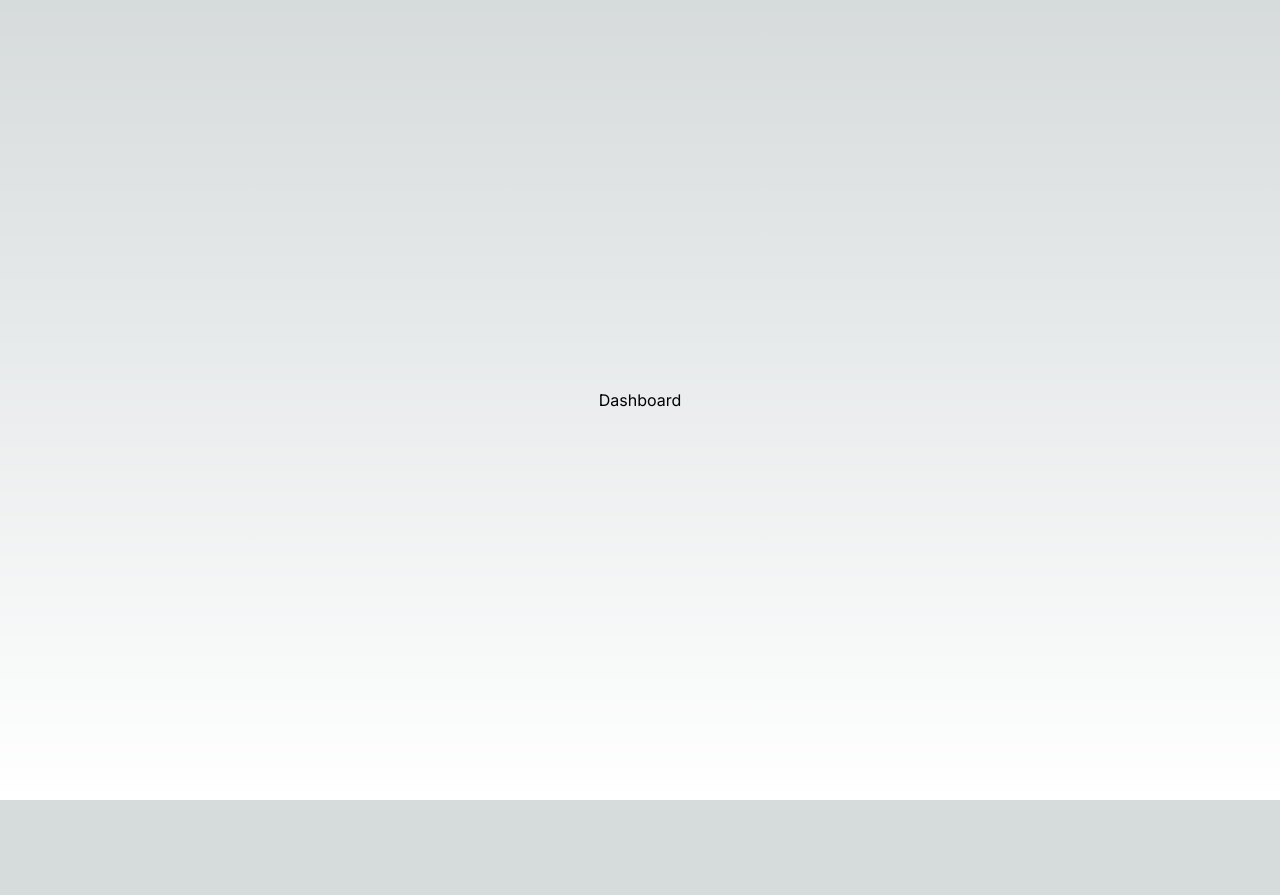
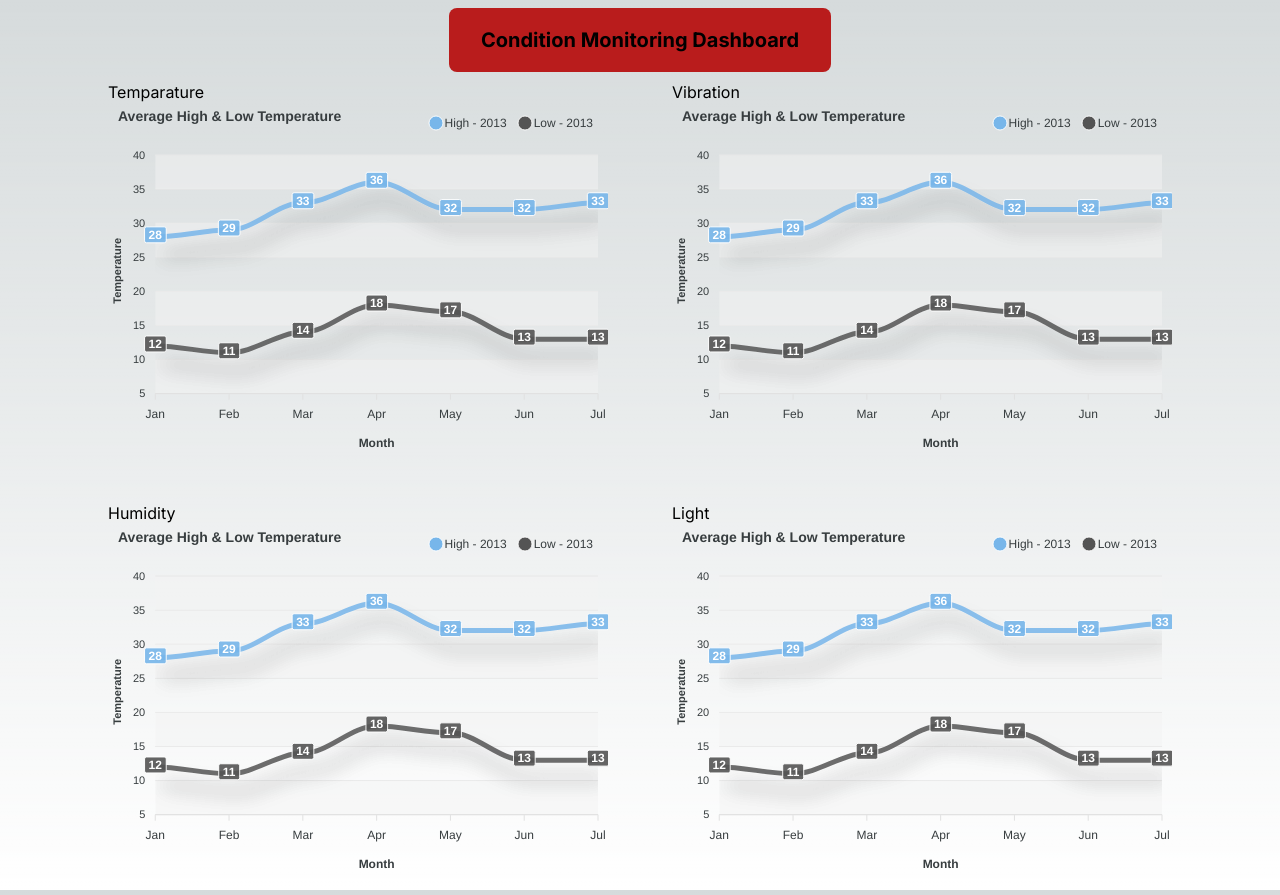
Before and after one commit to Sachira-Heshan/food-condition-monitoring-system, a Next.js app: page /dashboard in a window 1280 px wide. Before the commit the page ends 800 px from the top, so only its background shows below. Built offline with nearby package versions, Linux system fonts and the light colour scheme.

Commit message:
Chart sample ui added to the dashboard

```diff
--- a/package.json
+++ b/package.json
@@ -9,10 +9,12 @@
     "lint": "next lint"
   },
   "dependencies": {
+    "apexcharts": "^3.51.0",
     "axios": "^1.7.2",
     "mongoose": "^8.5.2",
     "next": "14.2.5",
     "react": "^18",
+    "react-apexcharts": "^1.4.1",
     "react-dom": "^18"
   },
   "devDependencies": {
--- /dev/null
+++ b/src/app/api/dashboard/route.ts
@@ -0,0 +1,20 @@
+import {connect} from "@/config/dbConfig"
+import { NextRequest, NextResponse } from "next/server"
+import EnvironmentAttributes from "@/models/environmentAttributesModel"
+
+connect();
+
+export async function GET(request: NextRequest) {
+    try {
+        const environmentAttributes = await EnvironmentAttributes.find().sort({timestamp: -1}).limit(1);
+        if(environmentAttributes){
+            console.log("Successfully got the environment attributes data for the dashboard!")
+            return NextResponse.json(environmentAttributes, {status: 200})
+        }
+        console.log("No data found for the dashboard!")
+        return NextResponse.json({message: "No data found for the dashboard!"}, {status: 404})
+    } catch (error: any) {
+        console.log("Something went wrong when getting the data for the dashboard! ", error)
+        return NextResponse.json({message: "Something went wrong when getting the data for the dashboard!"}, {status: 500})
+    }
+}
--- a/src/app/dashboard/page.tsx
+++ b/src/app/dashboard/page.tsx
@@ -1,9 +1,119 @@
 'use client';
+import React from "react";
+import LineChart from "@/components/chart/lineChart";
 
 export default function DashboardPage () {
+   var options = {
+      series: [
+         {
+            name: "High - 2013",
+            data: [28, 29, 33, 36, 32, 32, 33],
+         },
+         {
+            name: "Low - 2013",
+            data: [12, 11, 14, 18, 17, 13, 13],
+         },
+      ],
+      chart: {
+         height: 350,
+         type: "line",
+         dropShadow: {
+            enabled: true,
+            color: "#000",
+            top: 18,
+            left: 7,
+            blur: 10,
+            opacity: 0.2,
+         },
+         zoom: {
+            enabled: false,
+         },
+         toolbar: {
+            show: false,
+         },
+      },
+      colors: ["#77B6EA", "#545454"],
+      dataLabels: {
+         enabled: true,
+      },
+      stroke: {
+         curve: "smooth",
+      },
+      title: {
+         text: "Average High & Low Temperature",
+         align: "left",
+      },
+      grid: {
+         borderColor: "#e7e7e7",
+         row: {
+            colors: ["#f3f3f3", "transparent"], // takes an array which will be repeated on columns
+            opacity: 0.5,
+         },
+      },
+      markers: {
+         size: 1,
+      },
+      xaxis: {
+         categories: ["Jan", "Feb", "Mar", "Apr", "May", "Jun", "Jul"],
+         title: {
+            text: "Month",
+         },
+      },
+      yaxis: {
+         title: {
+            text: "Temperature",
+         },
+         min: 5,
+         max: 40,
+      },
+      legend: {
+         position: "top",
+         horizontalAlign: "right",
+         floating: true,
+         offsetY: -25,
+         offsetX: -5,
+      },
+   };
+
    return (
       <div className="flex min-h-screen flex-col items-center justify-center">
-         <h1>Dashboard</h1>
+         <h1 className="text-center text-xl font-bold leading-8 p-4 m-2 px-8 rounded-lg bg-red-700">
+            Condition Monitoring Dashboard
+         </h1>
+         <div id="charts-section" className="flex flex-row gap-16">
+            <div className="flex flex-col gap-8">
+               <div id="chart">
+                  <LineChart
+                     title={"Temparature"}
+                     options={options}
+                     series={options.series}
+                  />
+               </div>
+               <div id="chart">
+                  <LineChart
+                     title={"Humidity"}
+                     options={options}
+                     series={options.series}
+                  />
+               </div>
+            </div>
+            <div className="flex flex-col gap-8">
+               <div id="chart">
+                  <LineChart
+                     title={"Vibration"}
+                     options={options}
+                     series={options.series}
+                  />
+               </div>
+               <div id="chart">
+                  <LineChart
+                     title={"Light"}
+                     options={options}
+                     series={options.series}
+                  />
+               </div>
+            </div>
+         </div>
       </div>
    );
 };
--- /dev/null
+++ b/src/components/chart/lineChart.tsx
@@ -0,0 +1,24 @@
+import dynamic from "next/dynamic";
+
+const ApexChart = dynamic(() => import("react-apexcharts"), { ssr: false });
+
+type LineChartProps = {
+    title: string;
+    options: object;
+    series: ApexAxisChartSeries;
+}
+
+export default function LineChart(props: LineChartProps) {
+   return (
+      <div>
+         <h1>{props.title}</h1>
+            <ApexChart
+                options={props.options}
+                series={props.series}
+                type="line"
+                height={350}
+                width={500}
+            />
+      </div>
+   );
+}
--- /dev/null
+++ b/src/models/environmentAttributesModel.ts
@@ -0,0 +1,29 @@
+import mongoose from "mongoose";
+
+const environmentAttributesSchema = new mongoose.Schema({
+    temperature: {
+        type: Number,
+        required: true
+    },
+    humidity: {
+        type: Number,
+        required: true
+    },
+    light: {
+        type: Number,
+        required: true
+    },
+    vibration: {
+        type: Number,
+        required: true
+    },
+    timestamp: {
+        type: Date,
+        required: true
+    },
+    // deviceId: {}
+})
+
+const EnvironmentAttributes = mongoose.models.EnvironmentAttributes || mongoose.model("EnvironmentAttributes", environmentAttributesSchema);
+
+export default EnvironmentAttributes;
```
Also changed, not shown: 1 other file (tests, documents, lock files or other folders).
